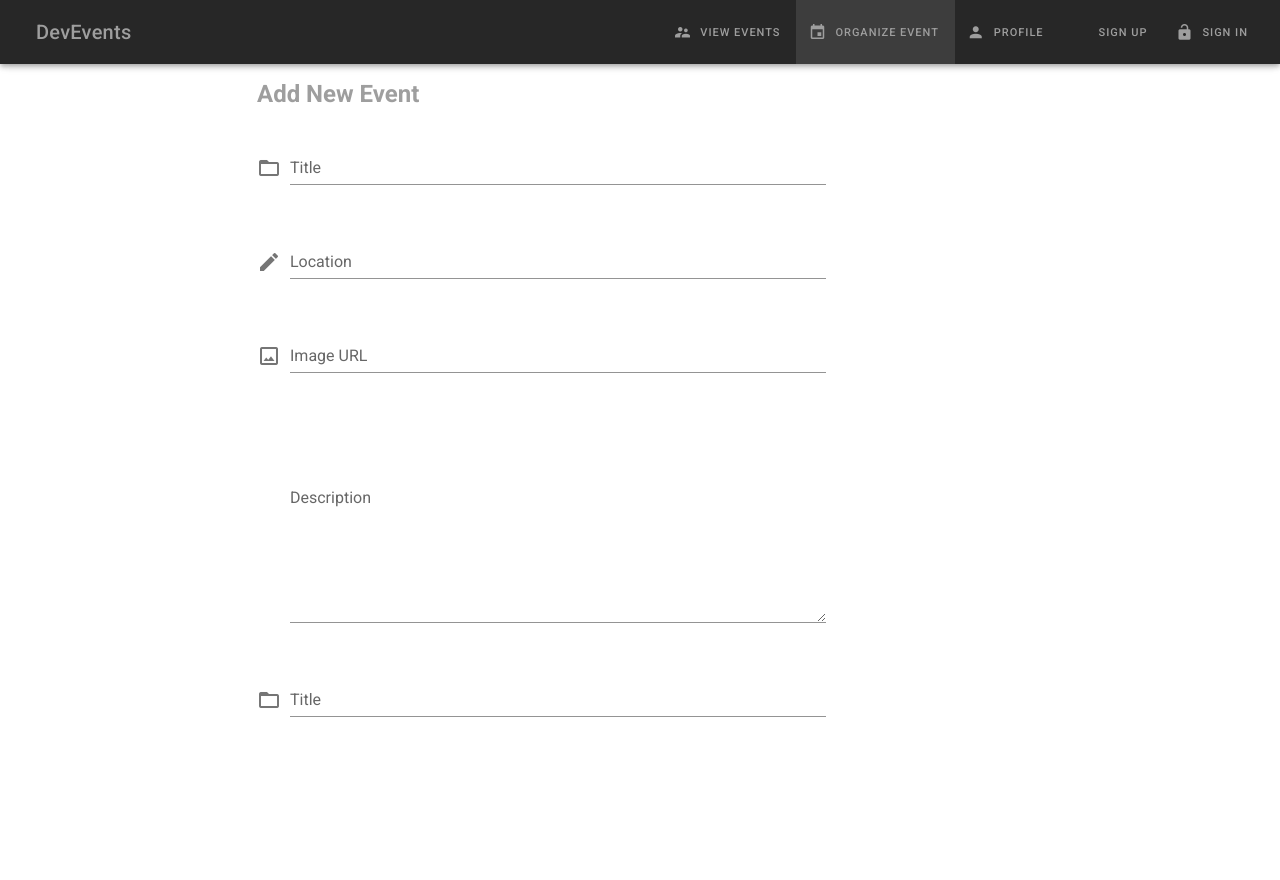
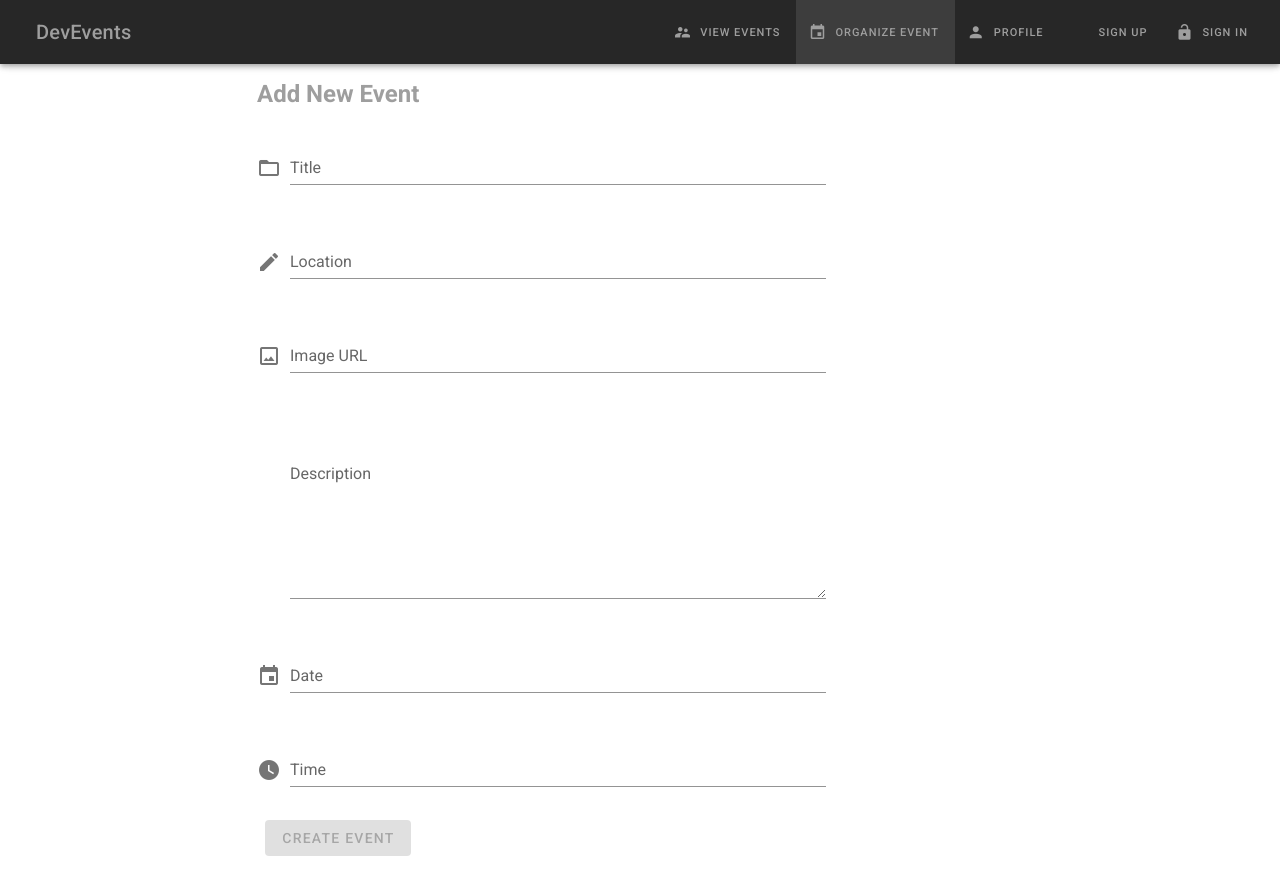
Before and after one commit to JerryDoran/vue_event_planner, a Vue app: page /event/new in a window 1280 px wide. Before the commit the page ends 800 px from the top, so only its background shows below. Built offline with nearby package versions, Linux system fonts and the light colour scheme.

Commit message:
Added date and time controls to create event form

```diff
--- a/src/components/Home.vue
+++ b/src/components/Home.vue
@@ -50,7 +50,7 @@ export default {
   },
   computed:{
     events(){
-      return this.$store.getters.featuredEvents
+      return this.$store.getters.featuredEvents;
     }
   },
   components: {}
--- a/src/components/events/CreateEvent.vue
+++ b/src/components/events/CreateEvent.vue
@@ -7,13 +7,14 @@
     </v-row>
     <v-row>
       <v-col cols="12">
-        <form>
+        <form @submit.prevent="createEvent">
           <v-row>
             <v-col cols="12" sm="6" offset-sm="2">
               <v-text-field
                 name="title"
                 label="Title"
                 id="title"
+                v-model="title"
                 prepend-icon="mdi-folder-outline"
                 :rules="[rules.required]"
               ></v-text-field>
@@ -23,6 +24,7 @@
                 name="location"
                 label="Location"
                 id="location"
+                v-model="location"
                 prepend-icon="mdi-pencil"
                 :rules="[rules.required]"
               ></v-text-field>
@@ -32,33 +34,65 @@
                 name="imageUrl"
                 label="Image URL"
                 id="image-url"
+                v-model="imageUrl"
                 prepend-icon="mdi-image-outline"
                 :rules="[rules.required]"
               ></v-text-field>
             </v-col>
+
             <v-col cols="12" sm="6" offset-sm="2">
-              <img scr />
+              <v-img :src="imageUrl"></v-img>
             </v-col>
             <v-col cols="12" sm="6" offset-sm="2">
               <v-textarea
                 name="description"
                 label="Description"
                 id="description"
+                v-model="description"
                 multiline
                 prepend-icon="mdi-library-books"
                 :rules="[rules.required]"
               ></v-textarea>
             </v-col>
             <v-col cols="12" sm="6" offset-sm="2">
+              <v-menu
+                v-model="menu2"
+                :close-on-content-click="false"
+                :nudge-right="40"
+                transition="scale-transition"
+                offset-y
+                min-width="290px"
+              >
+                <template v-slot:activator="{ on }">
+                  <v-text-field
+                    v-model="date"
+                    name="date"
+                    label="Date"
+                    id="date"
+                    prepend-icon="mdi-calendar"
+                    readonly
+                    v-on="on"
+                    :rules="[rules.required]"
+                  ></v-text-field>
+                </template>
+                <v-date-picker v-model="date" @input="menu2 = false"></v-date-picker>
+              </v-menu>
+            </v-col>
+            <v-col cols="12" sm="6" offset-sm="2">
               <v-text-field
-                name="title"
-                label="Title"
-                id="title"
-                prepend-icon="mdi-folder-outline"
+                name="time"
+                label="Time"
+                id="time"
+                v-model="time"
+                prepend-icon="mdi-clock"
                 :rules="[rules.required]"
               ></v-text-field>
             </v-col>
           </v-row>
+
+          <v-col cols="12" sm="6" offset-sm="2">
+            <v-btn class="primary" :disabled="!formIsValid" type="submit">Create Event</v-btn>
+          </v-col>
         </form>
       </v-col>
     </v-row>
@@ -70,8 +104,42 @@ export default {
   data: () => ({
     rules: {
       required: value => !!value || 'Required.'
+    },
+    title: '',
+    location: '',
+    imageUrl: '',
+    description: '',
+    date: '',
+    time: ''
+  }),
+  computed: {
+    formIsValid() {
+      return (
+        this.title !== '' &&
+        this.location !== '' &&
+        this.imageUrl !== '' &&
+        this.description !== '' &&
+        this.date !== '' &&
+        this.time !== ''
+      );
     }
-  })
+  },
+  methods: {
+    createEvent() {
+      if (!this.formIsValid) {
+        return;
+      }
+      const eventData = {
+        title: this.title,
+        location: this.location,
+        imageUrl: this.imageUrl,
+        description: this.description,
+        date: new Date()
+      };
+      this.$store.dispatch('createEvent', eventData);
+      this.$router.push('/events');
+    }
+  }
 };
 </script>
 
--- a/src/components/events/Event.vue
+++ b/src/components/events/Event.vue
@@ -5,8 +5,8 @@
         <v-card dark>
           <v-card-title class="headline">{{ event.title }}</v-card-title>
           <v-img :src="event.imageUrl"></v-img>
-          <v-card-subtitle class="subheadline">{{ event.date }}</v-card-subtitle>
-          <v-card-text>Lorem ipsum dolor sit amet, consectetur adipiscing elit. Cras bibendum vestibulum sapien, at tempus ligula malesuada eget. Sed sollicitudin molestie auctor. Sed non ante enim. Etiam dictum libero vel mi cursus consequat. Duis nec venenatis risus, sed ornare lorem. Duis blandit odio neque, sit amet venenatis libero tristique ac.</v-card-text>
+          <v-card-subtitle class="subheadline">{{ event.date }} - {{ event.location }}</v-card-subtitle>
+          <v-card-text>{{ event.description }}</v-card-text>
           <v-card-actions>
             <v-spacer></v-spacer>
             <v-btn text to>
--- a/src/store/index.js
+++ b/src/store/index.js
@@ -10,14 +10,18 @@ export default new Vuex.Store({
         imageUrl: 'https://cdn.vuetifyjs.com/images/cards/sunshine.jpg',
         id: '1',
         title: 'Vue.js Conference in San Diego',
-        date: '2020-02-25'
+        date: '2020-02-25',
+        location: 'San Diego',
+        description: 'Awesome Vue.js talks!'
       },
       {
         imageUrl:
           'https://www.fodors.com/wp-content/uploads/2018/10/HERO_UltimateParis_Heroshutterstock_112137761.jpg',
         id: '2',
         title: 'Javascript Expo in Paris',
-        date: '2020-02-10'
+        date: '2020-02-10',
+        location: 'Paris',
+        description: 'Best Javascript conference ever!'
       }
     ]
   },
@@ -25,11 +29,29 @@ export default new Vuex.Store({
     id: `123`,
     registeredEvents: ['1']
   },
-  mutations: {},
-  actions: {},
+  mutations: {
+    createEvent(state, payload) {
+      state.loadedEvents.push(payload);
+    }
+  },
+  actions: {
+    createEvent({ commit }, payload) {
+      const event = {
+        title: payload.title,
+        location: payload.location,
+        imageUrl: payload.imageUrl,
+        description: payload.description,
+        date: payload.date,
+        id: 'dkjfkdjk'
+      };
+      // Reach out to Firebase and store event
+      commit('createEvent', event);
+    }
+  },
   getters: {
     loadedEvents(state) {
       return state.loadedEvents.sort((eventA, eventB) => {
+        // This will return a true or false value
         return eventA.date > eventB.date;
       });
     },
@@ -39,6 +61,7 @@ export default new Vuex.Store({
     loadedEvent(state) {
       return eventId => {
         return state.loadedEvents.find(event => {
+          // This will return a true or false value
           return event.id === eventId;
         });
       };
```
